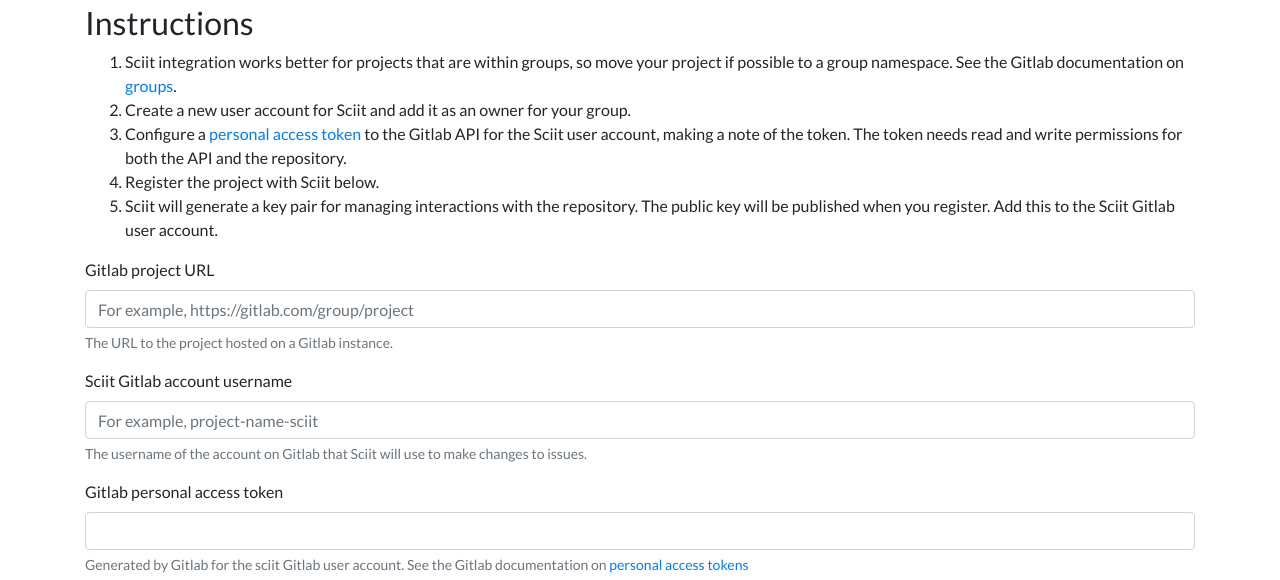
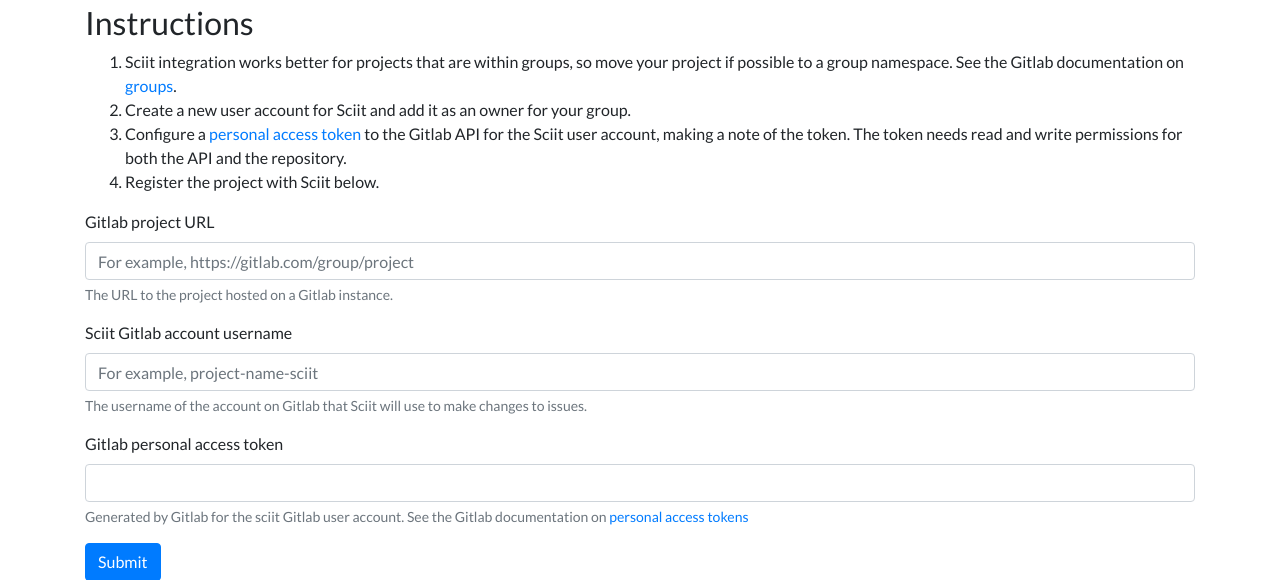
Before and after one commit to ScienceOfComputerProgramming/SCICO-D-20-00070, a Flask app: page /configure in a window 1280 px wide. Shown: the part 172-752 px from the top of the page. Run offline with Flask 2, Linux system fonts and the light colour scheme; some libraries are stand-ins or nearby versions.

Commit message:
Updates configuration instructions.

```diff
--- a/sciit/gitlab/templates/configure.html
+++ b/sciit/gitlab/templates/configure.html
@@ -31,9 +31,6 @@
             token</a> to the Gitlab API for the Sciit user account, making a note of the token.  The token needs read
             and write permissions for both the API and the repository.</li>
         <li>Register the project with Sciit below.</li>
-        <li>Sciit will generate a key pair for managing interactions with the repository.  The public key will be
-            published when you register.  Add this to the Sciit Gitlab user account.</li>
-
     </ol>
     <div>
         <form action="{{ url_for('configure') }}" method="post">
```
